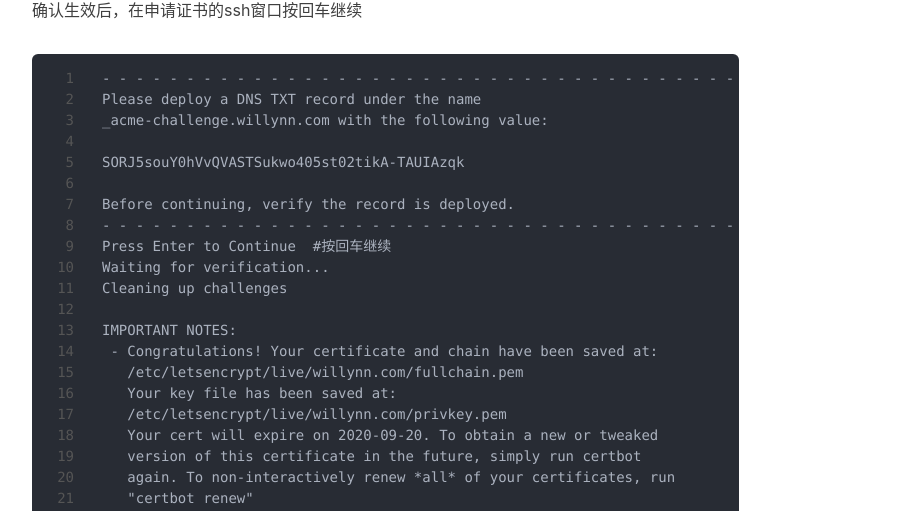
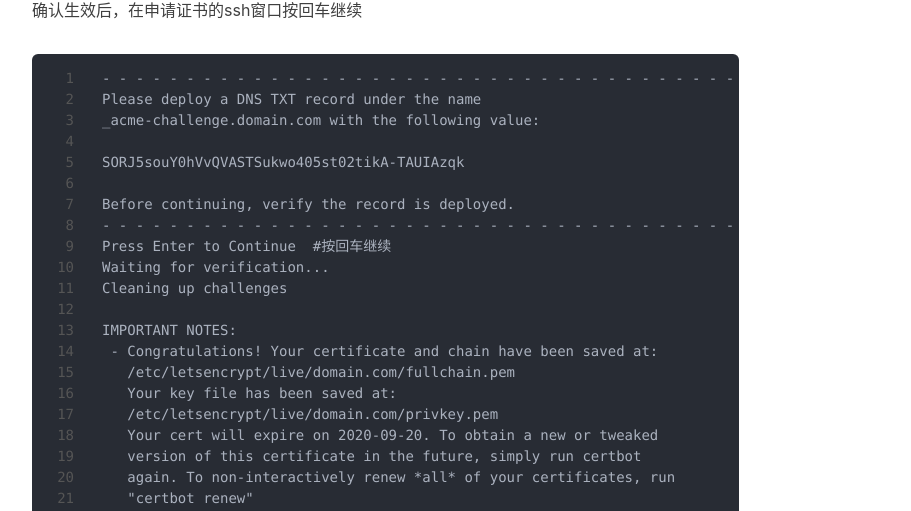
Before and after one commit to paladiny/paladiny.github.io, a Jekyll site: the page built from _posts/2020-06-22-wildcard_certificate.markdown, in a window 1280 px wide and 1400 px high, scrolled down 3368 px. Shown: the part 190-701 px from the top of the window, without its empty margins (233-1144 px from the left). Built offline with Jekyll 4.4.1, drawn with Linux system fonts in a browser that asks for light colours; nearby versions of some CDN libraries; comment, search, counter and statistics services are not loaded; some of the changed text lies outside the part shown.

Commit message:
Update 2020-06-22-wildcard_certificate.markdown

````diff
--- a/_posts/2020-06-22-wildcard_certificate.markdown
+++ b/_posts/2020-06-22-wildcard_certificate.markdown
@@ -130,7 +130,7 @@ _acme-challenge.domain.com. 7206 IN  TXT "qze5qLa0my0rb8q_fPTTbD_TE5B3gZovQBuBNO
 ```
 - - - - - - - - - - - - - - - - - - - - - - - - - - - - - - - - - - - - - - - -
 Please deploy a DNS TXT record under the name
-_acme-challenge.willynn.com with the following value:
+_acme-challenge.domain.com with the following value:
 
 SORJ5souY0hVvQVASTSukwo405st02tikA-TAUIAzqk
 
@@ -142,9 +142,9 @@ Cleaning up challenges
 
 IMPORTANT NOTES:
  - Congratulations! Your certificate and chain have been saved at:
-   /etc/letsencrypt/live/willynn.com/fullchain.pem
+   /etc/letsencrypt/live/domain.com/fullchain.pem
    Your key file has been saved at:
-   /etc/letsencrypt/live/willynn.com/privkey.pem
+   /etc/letsencrypt/live/domain.com/privkey.pem
    Your cert will expire on 2020-09-20. To obtain a new or tweaked
    version of this certificate in the future, simply run certbot
    again. To non-interactively renew *all* of your certificates, run
````
